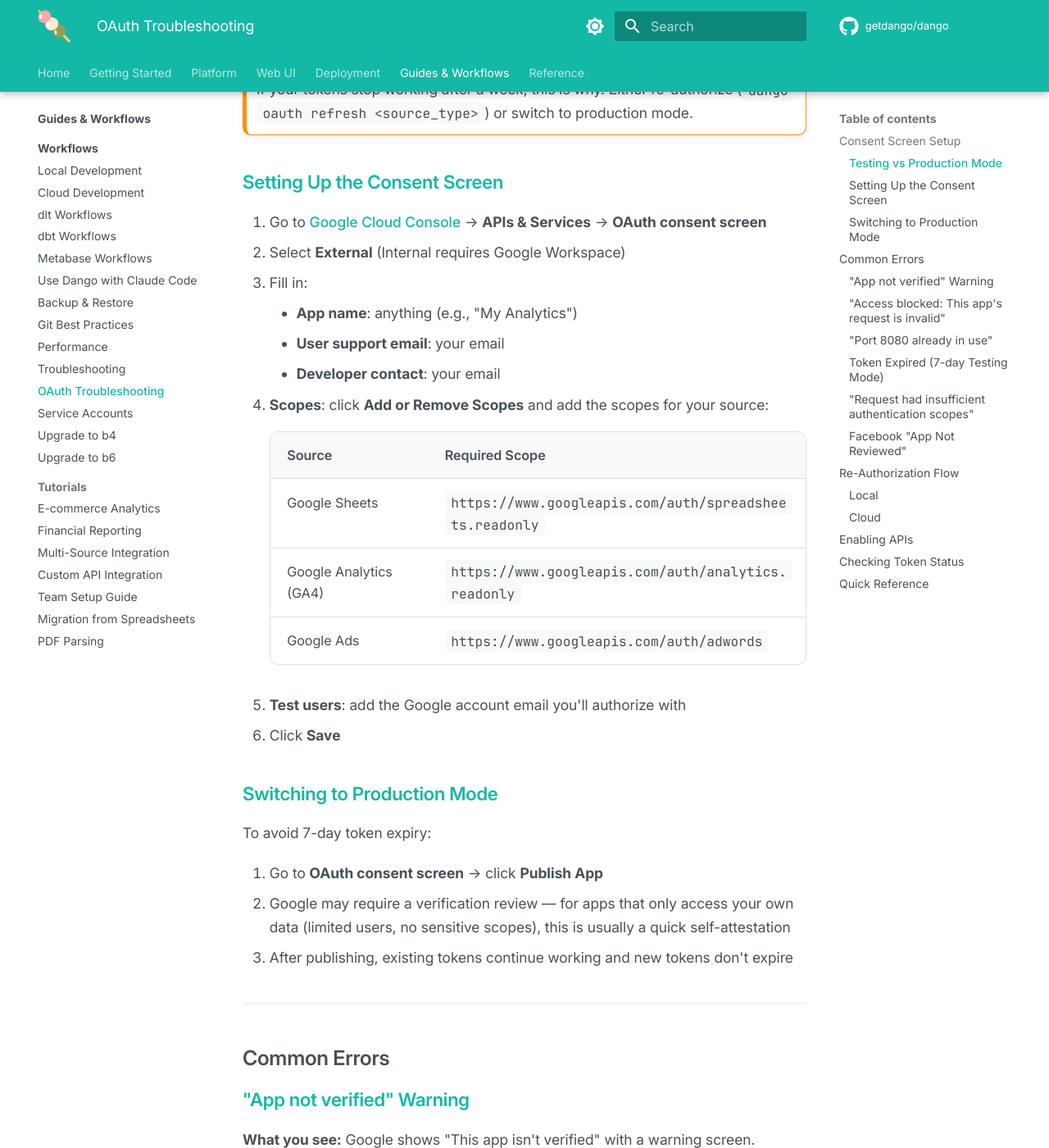
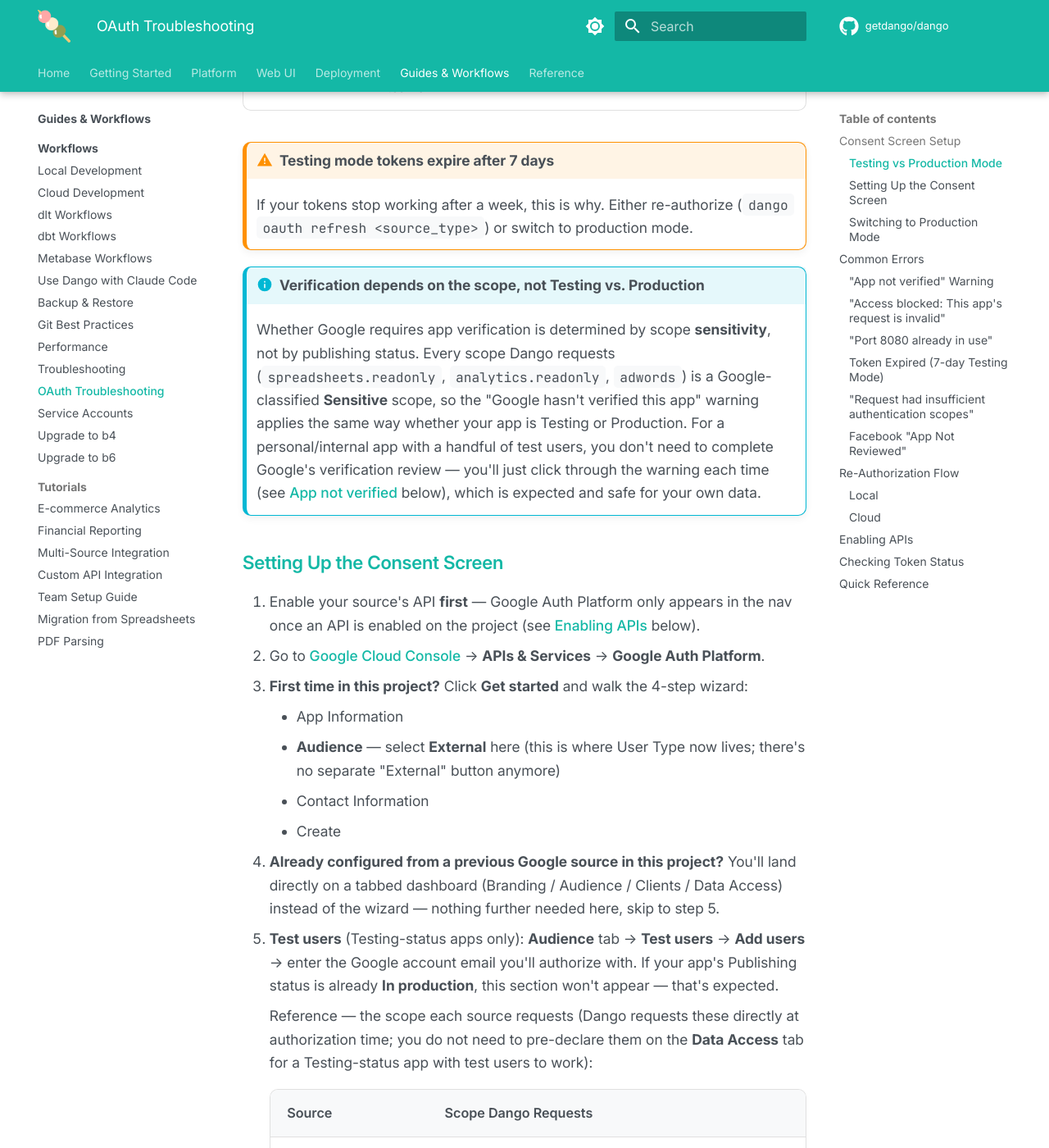
Before and after one commit to getdango/docs, an MkDocs documentation site: the page built from docs/guides/oauth-troubleshooting.md, in a window 1280 px wide and 1400 px high, scrolled down 1013 px. Shown: the whole window at 82% size. Built offline with MkDocs 1.6.1 and Material for MkDocs 9.7.7, drawn with Linux system fonts in a browser that asks for light colours; comment, search, counter and statistics services are not loaded; the version menu is left out; some of the changed text lies outside the part shown.

Commit message:
Rewrite Google OAuth setup docs for current Console UI (#54)
Google renamed "OAuth consent screen" to Google Auth Platform, restructured
it into tabs (Branding/Audience/Clients/Data Access), and it only appears
in the nav after an API is enabled. Docs still described the old flow.

Also fixes several additional inaccuracies found during verification:
wrong OAuth client type (Desktop app -> Web application), wrong Web UI
redirect URI path, false claims about which scopes require Google
verification and what "switch to Production" actually fixes, and a
non-existent "download credentials JSON" step (dango always prompts for
Client ID/Secret as text).


Claude-Session: https://claude.ai/code/session_01Nn6RWFt5T69QR6gvQ27igT

Co-authored-by: Claude Sonnet 5 <noreply@anthropic.com>

````diff
--- a/docs/guides/oauth-troubleshooting.md
+++ b/docs/guides/oauth-troubleshooting.md
@@ -6,7 +6,11 @@ Common issues when setting up OAuth sources (Google Sheets, Google Analytics, Go
 
 ## Consent Screen Setup
 
-Before creating OAuth credentials, you must configure the OAuth consent screen in Google Cloud Console. This is the screen users see when authorizing your app.
+Before creating OAuth credentials, you must configure **Google Auth Platform** (Google's current
+name for what used to be called the "OAuth consent screen") in Google Cloud Console. This is the
+screen users see when authorizing your app. Google Auth Platform only appears in the Console
+navigation once at least one API is enabled on the project — enable your source's API first (see
+[Enabling APIs](#enabling-apis) below) if you haven't already.
 
 ### Testing vs Production Mode
 
@@ -14,37 +18,67 @@ Before creating OAuth credentials, you must configure the OAuth consent screen i
 |---|---|---|
 | **Who can authorize** | Only emails you add as test users | Anyone with a Google account |
 | **Token expiry** | **7 days** — tokens expire and must be re-authorized | No expiry (until revoked) |
-| **Verification** | Not required | Requires Google review |
+| **Verification** | Depends on scope sensitivity, not this setting — see below | Depends on scope sensitivity, not this setting — see below |
 | **Best for** | Personal projects, small teams | Apps serving external users |
 
 !!! warning "Testing mode tokens expire after 7 days"
     If your tokens stop working after a week, this is why. Either re-authorize (`dango oauth refresh <source_type>`) or switch to production mode.
 
+!!! info "Verification depends on the scope, not Testing vs. Production"
+    Whether Google requires app verification is determined by scope **sensitivity**, not by
+    publishing status. Every scope Dango requests (`spreadsheets.readonly`, `analytics.readonly`,
+    `adwords`) is a Google-classified **Sensitive** scope, so the "Google hasn't verified this
+    app" warning applies the same way whether your app is Testing or Production. For a
+    personal/internal app with a handful of test users, you don't need to complete Google's
+    verification review — you'll just click through the warning each time (see
+    [App not verified](#app-not-verified-warning) below), which is expected and safe for your
+    own data.
+
 ### Setting Up the Consent Screen
 
-1. Go to [Google Cloud Console](https://console.cloud.google.com/) → **APIs & Services** → **OAuth consent screen**
-2. Select **External** (Internal requires Google Workspace)
-3. Fill in:
-    - **App name**: anything (e.g., "My Analytics")
-    - **User support email**: your email
-    - **Developer contact**: your email
-4. **Scopes**: click **Add or Remove Scopes** and add the scopes for your source:
+1. Enable your source's API **first** — Google Auth Platform only appears in the nav once an
+   API is enabled on the project (see [Enabling APIs](#enabling-apis) below).
+2. Go to [Google Cloud Console](https://console.cloud.google.com/) → **APIs & Services** →
+   **Google Auth Platform**.
+3. **First time in this project?** Click **Get started** and walk the 4-step wizard:
+    - App Information
+    - **Audience** — select **External** here (this is where User Type now lives; there's no
+      separate "External" button anymore)
+    - Contact Information
+    - Create
+4. **Already configured from a previous Google source in this project?** You'll land directly
+   on a tabbed dashboard (Branding / Audience / Clients / Data Access) instead of the wizard —
+   nothing further needed here, skip to step 5.
+5. **Test users** (Testing-status apps only): **Audience** tab → **Test users** → **Add users**
+   → enter the Google account email you'll authorize with. If your app's Publishing status is
+   already **In production**, this section won't appear — that's expected.
 
-    | Source | Required Scope |
+    Reference — the scope each source requests (Dango requests these directly at authorization
+    time; you do not need to pre-declare them on the **Data Access** tab for a Testing-status
+    app with test users to work):
+
+    | Source | Scope Dango Requests |
     |--------|---------------|
     | Google Sheets | `https://www.googleapis.com/auth/spreadsheets.readonly` |
     | Google Analytics (GA4) | `https://www.googleapis.com/auth/analytics.readonly` |
     | Google Ads | `https://www.googleapis.com/auth/adwords` |
 
-5. **Test users**: add the Google account email you'll authorize with
-6. Click **Save**
-
 ### Switching to Production Mode
 
-To avoid 7-day token expiry:
+Publishing to Production stops the 7-day token expiry — new and existing tokens stop expiring
+automatically after a week.
 
-1. Go to **OAuth consent screen** → click **Publish App**
-2. Google may require a verification review — for apps that only access your own data (limited users, no sensitive scopes), this is usually a quick self-attestation
+**It does not, by itself, remove the "Google hasn't verified this app" warning** — all three
+scopes above are Google-classified Sensitive scopes, so the warning depends on completing
+Google's verification review, not on publishing status. Most personal/internal setups never
+complete verification and simply click through the warning each time (see
+[App not verified](#app-not-verified-warning) below); that's expected and safe for your own data.
+
+To switch to Production:
+
+1. Go to **Google Auth Platform** → **Audience** tab → click **Publish App**
+2. This does not require completing Google's verification review — you can publish while still
+   unverified; the unverified-app warning keeps appearing at authorization time regardless
 3. After publishing, existing tokens continue working and new tokens don't expire
 
 ---
@@ -65,23 +99,30 @@ To avoid 7-day token expiry:
 
 This is a one-time step per authorization. You won't see this screen again unless you revoke access and re-authorize.
 
-!!! tip "Want to remove the warning permanently?"
-    Switch your OAuth consent screen to **Production mode** (see [Switching to Production Mode](#switching-to-production-mode) above). This also prevents the 7-day token expiry that applies to testing mode apps.
+!!! tip "Switching to Production mode does not remove this warning"
+    Production mode does **not** remove the "Google hasn't verified this app" warning — Dango's
+    scopes are all Google-classified Sensitive scopes, so the warning applies regardless of
+    publishing status. Production mode is still worth doing, though: it prevents the 7-day
+    token expiry that applies to Testing-status apps (see
+    [Switching to Production Mode](#switching-to-production-mode) above).
 
 ### "Access blocked: This app's request is invalid"
 
 **Cause:** OAuth redirect URI mismatch.
 
-**Fix:** In Google Cloud Console → **Credentials** → your OAuth client → **Authorized redirect URIs**, add:
+**Fix:** In Google Cloud Console → **Google Auth Platform** → **Clients** tab → your OAuth
+client → **Authorized redirect URIs**, add:
 
 ```
 http://localhost:8080/callback
 ```
 
-If using the Web UI OAuth flow instead of the CLI, add this URI instead:
+If using the Web UI OAuth flow instead of the CLI (cloud deployments with a configured custom
+domain — this is not a local-dev path), add this URI instead, replacing `<your-domain>` and
+`<source_type>` with your actual domain and the source's type (e.g. `google_sheets`):
 
 ```
-http://localhost:8800/api/oauth/callback
+https://<your-domain>/oauth/callback/<source_type>
 ```
 
 ### "Port 8080 already in use"
````
Also changed, not shown: docs/data-sources/google-sheets.md (+30 -10 lines), docs/data-sources/oauth-sources.md (+9 -5 lines).
